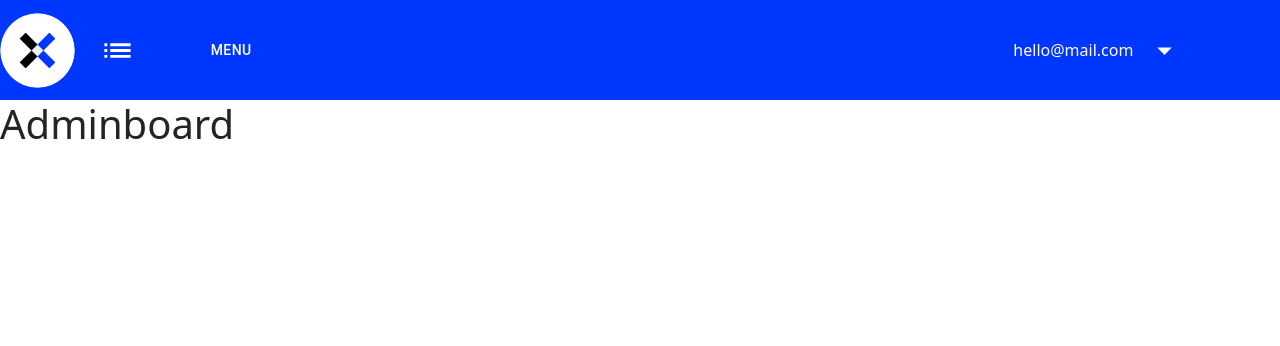
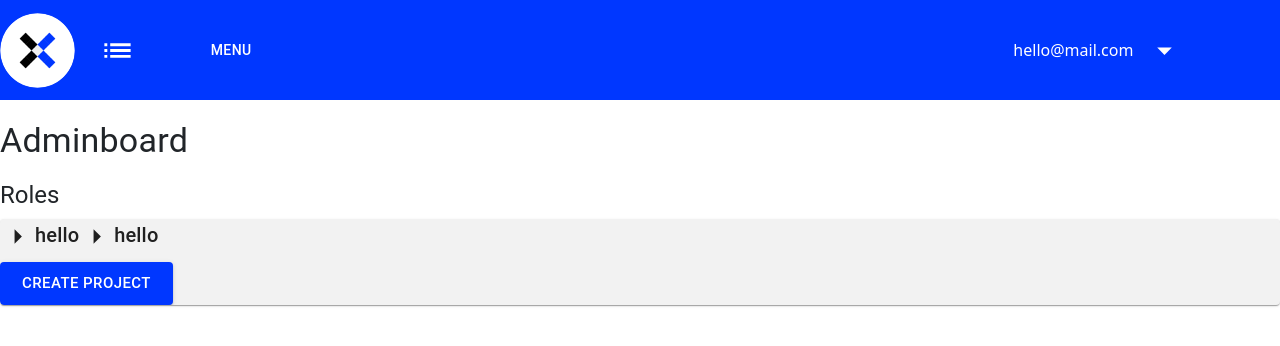
Before and after one commit to cenarturkmen/nextgen-osr-fe, a React (Create React App) app: page /adminboard in a window 1280 px wide. Shown: the top 346 px of the page. Built offline with nearby package versions, Linux system fonts and the light colour scheme.

Commit message:
role component added

```diff
--- /dev/null
+++ b/src/Components/Role/Role.js
@@ -0,0 +1,66 @@
+import {Typography} from '@mui/material';
+import {useState} from 'react';
+import './Role.scss';
+import ArrowDropDownIcon from '@mui/icons-material/ArrowDropDown';
+import ArrowRightIcon from '@mui/icons-material/ArrowRight';
+import {Checkbox} from '@mui/material';
+import FormGroup from '@mui/material/FormGroup';
+import FormControlLabel from '@mui/material/FormControlLabel';
+import {Card} from '@mui/material';
+import { Button } from '@mui/material';
+
+const Role = (props) => {
+  const [open, setOpen] = useState(false);
+  console.log(open);
+  const privileges = ['Create', 'Read', 'Update', 'Delete'];
+  return (
+    <div className="role">
+      <div
+        className="header"
+        onClick={() => {
+          setOpen(!open);
+        }}
+      >
+        {open ? (
+          <ArrowDropDownIcon fontSize="large" />
+        ) : (
+          <ArrowRightIcon fontSize="large" />
+        )}
+        <Typography variant="h6">{props.name}</Typography>
+      </div>
+      <div>
+      <Card className="privilege-card" >
+          <FormGroup className='form-group' >
+            {open
+              ? privileges.map((privilege, index) => {
+                  return (
+                    <FormControlLabel
+                     sx={{m:1}}
+                      control={<Checkbox  />}
+                      label={privilege}
+                      id={index}
+                    />
+                  );
+                })
+
+              : null}
+            {/* <Button
+              className="button"
+              color="primary"
+              size="large"
+              variant="contained"
+              onClick={() => {
+                console.log('hello');
+              }}
+            >
+             Update
+            </Button> */}
+          </FormGroup>
+
+        </Card>
+      </div>
+    </div>
+  );
+};
+
+export default Role;
--- /dev/null
+++ b/src/Components/Role/Role.scss
@@ -0,0 +1,20 @@
+$blue: #0037ff;
+$white: #ffffff;
+$black: #000000;
+$gray: #f2f2f2;
+$green: #39d52d;
+
+.header {
+    display: flex;
+}
+
+.privilege-card{
+    display: flex;
+    flex-direction: column;
+}
+
+.MuiFormGroup-root{
+    display: flex;
+    flex-direction: row !important;
+
+}
--- a/src/Pages/Adminboard/Adminboard.js
+++ b/src/Pages/Adminboard/Adminboard.js
@@ -1,10 +1,65 @@
 import Navbar from './../../Components/Navbar/Navbar';
+import {ThemeProvider, createTheme} from '@mui/material/styles';
+import {Card} from '@mui/material';
+import {Typography} from '@mui/material';
+import Grid from '@mui/material/Grid';
+import {Button} from '@mui/material';
+import {FormControl} from '@mui/material';
+import OutlinedInput from '@mui/material/OutlinedInput';
+import Role from './../../Components/Role/Role';
+import InputLabel from '@mui/material/InputLabel';
+import './Adminboard.scss';
 
+const theme = createTheme({
+  palette: {
+    primary: {
+      main: '#0037ff',
+    },
+    secondary: {
+      main: '#ffffff',
+      textColor: '#000000',
+    },
+    background: {
+      main: '#ffffff',
+    },
+  },
+});
 export default function Adminboard() {
   return (
-    <div>
+    <ThemeProvider theme={theme}>
       <Navbar />
-      <h1>Adminboard</h1>
-    </div>
+
+      <Grid container>
+        <Grid item xs={0} xl={1.5}></Grid>
+        <Grid item xs={12} xl={9}>
+          <Typography className="header" variant="h4" gutterBottom>
+            Adminboard
+          </Typography>
+          <Typography className="header" variant="h5" gutterBottom>
+            Roles
+          </Typography>
+          <Card className="roles-card" style={{backgroundColor: '#f2f2f2'}}>
+            <div className="roles">
+              <Role className="role" name=" hello" description="darling" />
+              <Role className="role" name=" hello" description="darling" />
+
+            </div>
+            <Button
+              sx={{mt: 1}}
+              className="button"
+              color="primary"
+              size="large"
+              variant="contained"
+              onClick={() => {
+                console.log('hello');
+              }}
+            >
+              Create Project
+            </Button>
+          </Card>
+        </Grid>
+        <Grid item xs={0} xl={1.5}></Grid>
+      </Grid>
+    </ThemeProvider>
   );
 }
--- /dev/null
+++ b/src/Pages/Adminboard/Adminboard.scss
@@ -0,0 +1,7 @@
+.role {
+    justify-content: flex-start;
+}
+
+.roles {
+    display: flex;
+}
```
